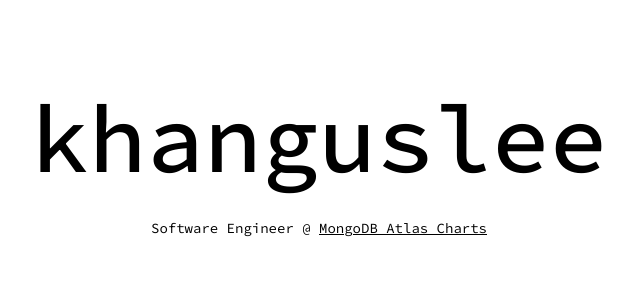
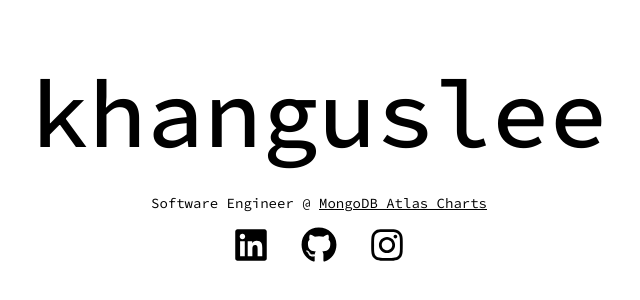
Before and after one commit to khanguslee/personal-website-next-js, a Next.js app: page / in a window 1280 px wide. Shown: the part 236-536 px from the top of the page, without its empty margins (321-961 px from the left). Built offline with nearby package versions, Linux system fonts and the light colour scheme; what tailwind-dracula would draw is missing.

Commit message:
feat: Display social media links (#10)

```diff
--- a/package.json
+++ b/package.json
@@ -20,6 +20,7 @@
     "next": "13.2.4",
     "react": "18.2.0",
     "react-dom": "18.2.0",
+    "react-icons": "^4.8.0",
     "typescript": "5.0.2"
   },
   "devDependencies": {
--- /dev/null
+++ b/src/components/LinkIcon.tsx
@@ -0,0 +1,21 @@
+import Link from 'next/link';
+import type { IconType } from 'react-icons';
+
+type LinkIconProps = {
+  link: string;
+  Icon: IconType;
+  className?: string;
+};
+
+function LinkIcon(props: LinkIconProps) {
+  const { Icon, link, className } = props;
+  return (
+    <Link href={link} target="_blank">
+      <Icon
+        className={`inline-block text-dracula-light-100 hover:text-dracula-light-700 duration-500 ${className}`}
+      />
+    </Link>
+  );
+}
+
+export default LinkIcon;
--- a/src/pages/index.tsx
+++ b/src/pages/index.tsx
@@ -1,5 +1,8 @@
+import LinkIcon from '@/components/LinkIcon';
 import Head from 'next/head';
 import Link from 'next/link';
+
+import { FaLinkedin, FaGithub, FaInstagram } from 'react-icons/fa';
 
 export default function Home() {
   return (
@@ -14,23 +17,37 @@ export default function Home() {
       <div className={'w-screen h-screen flex flex-col justify-center gap-y-8'}>
         <h1
           className={
-            'text-dracula-green text-center md:text-8xl sm:text-6xl text-4xl font-medium'
+            'text-dracula-pink text-center md:text-8xl sm:text-6xl text-4xl font-medium'
           }
         >
           khanguslee
         </h1>
 
-        <div className={'text-dracula-pink text-center text-sm'}>
-          <p>
+        <div className={'text-center'}>
+          <p className="text-dracula-green text-sm">
             Software Engineer @{' '}
             <Link
               href="https://www.mongodb.com/products/charts"
               target="_blank"
-              className="underline hover:text-dracula-pink-100 duration-500"
+              className="underline hover:text-dracula-green-900 duration-500"
             >
               MongoDB Atlas Charts
             </Link>
           </p>
+
+          <div className="text-4xl mt-2 flex flex-row justify-center space-x-8">
+            <LinkIcon
+              link="https://www.linkedin.com/in/kuanhoulee/"
+              Icon={FaLinkedin}
+            />
+
+            <LinkIcon link="https://github.com/khanguslee" Icon={FaGithub} />
+
+            <LinkIcon
+              link="https://www.instagram.com/khanguslee"
+              Icon={FaInstagram}
+            />
+          </div>
         </div>
       </div>
     </>
```
Also changed, not shown: 1 other file (tests, documents, lock files or other folders).
